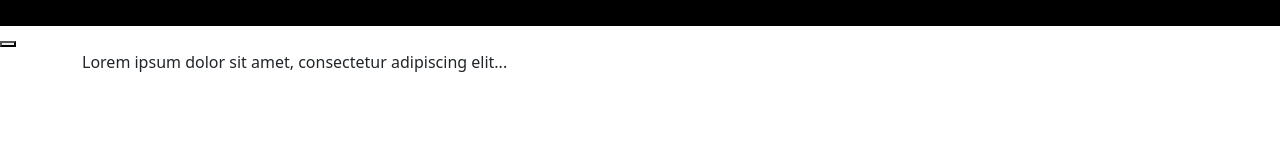
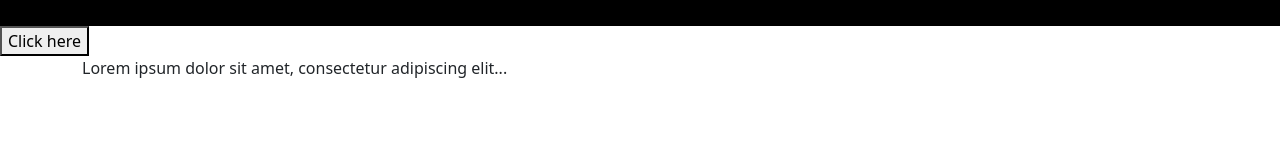
Before and after one commit to JonathanDarg/CS456_Web_Project, a plain HTML site: page view/WebPage/src/App.html in a window 1280 px wide. Drawn offline with nearby package versions, Linux system fonts and the light colour scheme.

Commit message:
Quick Button Update

```diff
--- a/view/WebPage/src/App.html
+++ b/view/WebPage/src/App.html
@@ -17,7 +17,7 @@
 
     <!-- Button -->
     <button class="navbar-button" type="button">
-      <span class="navbar-button-icon"></span>
+      <span class="navbar-button-icon">Click here</span>
     </button>
 
     <!-- -->
```
